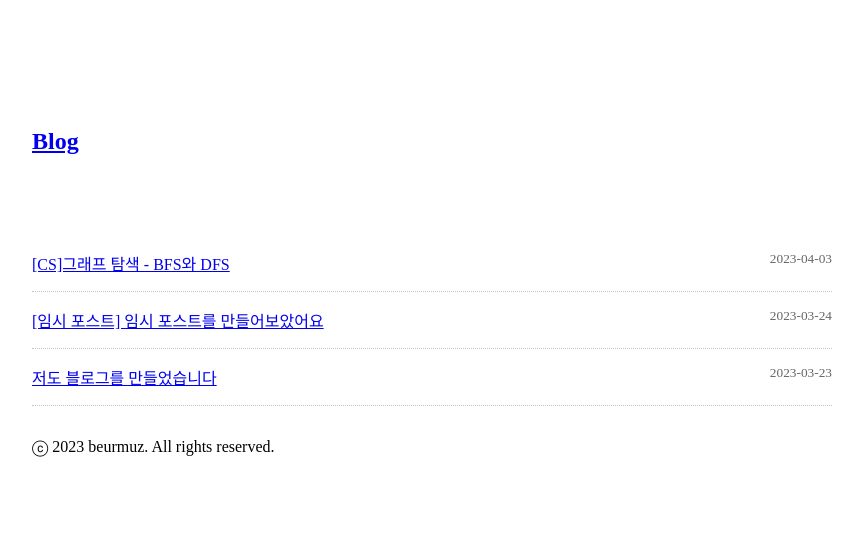
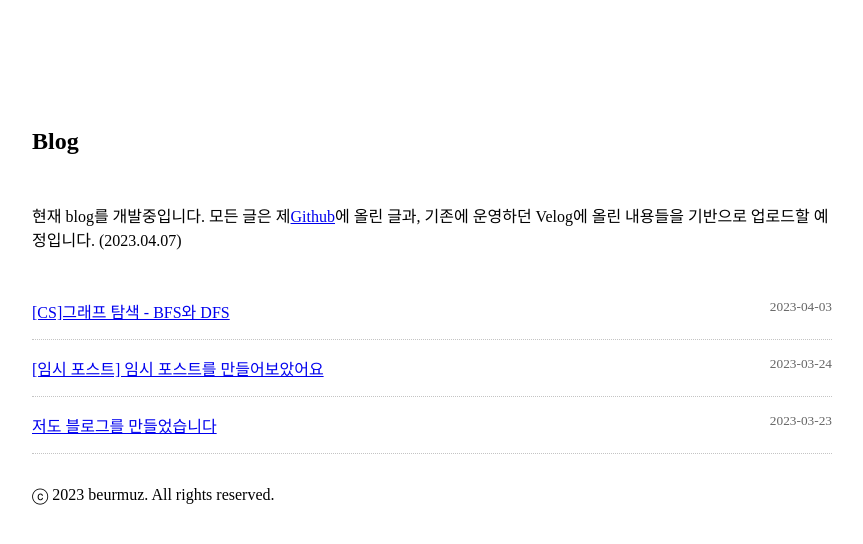
Before and after one commit to beurmuz/r-yeong.log, a Next.js app: page / in a window 1280 px wide. Shown: the top 544 px of the page, without its empty margins (208-1071 px from the left). Built offline with nearby package versions, Linux system fonts and the light colour scheme; a web font is replaced by a local one.

Commit message:
소개 글 추가

```diff
--- a/pages/index.tsx
+++ b/pages/index.tsx
@@ -27,9 +27,15 @@ const Home = ({
         <link rel='icon' href='/favicon.ico' />
       </Head>
       <section>
-        <Link href={`/`}>
-          <h2 className={styles.sectionName}>Blog</h2>
-        </Link>
+        {/* <Link href={`/`}> */}
+        <h2 className={styles.sectionName}>Blog</h2>
+        {/* </Link> */}
+        <div>
+          현재 blog를 개발중입니다. 모든 글은 제
+          <a href='https://github.com/beurmuz/TIS'>Github</a>에 올린 글과,
+          기존에 운영하던 Velog에 올린 내용들을 기반으로 업로드할 예정입니다.
+          (2023.04.07)
+        </div>
         <ul className={styles.postList}>
           {allPostsData.map(({ id, title, date }) => (
             <li className={styles.postItem} key={id}>
```
